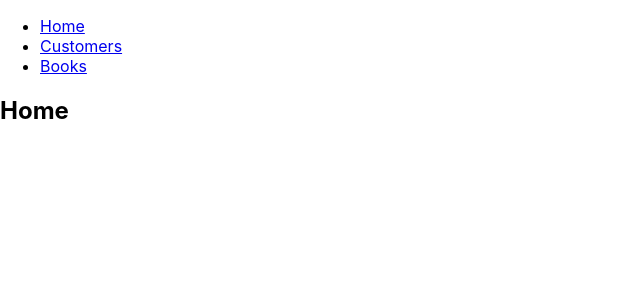
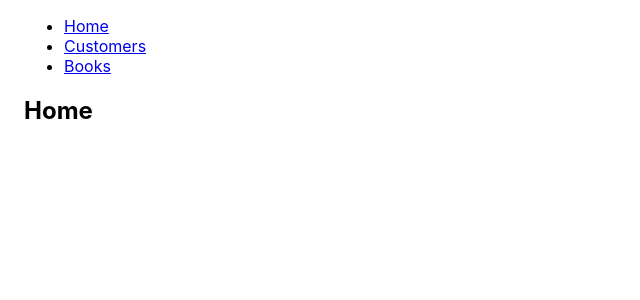
Before and after one commit to way2datta/react-playground, a React (Create React App) app in the folder movie-rental-simple/: page / in a window 1280 px wide. Shown: the top 300 px of the page, without its empty margins (0-640 px from the left). Built offline with nearby package versions, Linux system fonts and the light colour scheme.

Commit message:
Added material ui

```diff
--- a/movie-rental-simple/package.json
+++ b/movie-rental-simple/package.json
@@ -3,6 +3,8 @@
   "version": "0.1.0",
   "private": true,
   "dependencies": {
+    "@material-ui/core": "^4.4.3",
+    "@material-ui/icons": "^4.4.3",
     "axios": "^0.19.0",
     "react": "^16.9.0",
     "react-dom": "^16.9.0",
--- a/movie-rental-simple/public/index.html
+++ b/movie-rental-simple/public/index.html
@@ -3,7 +3,7 @@
   <head>
     <meta charset="utf-8" />
     <link rel="shortcut icon" href="%PUBLIC_URL%/favicon.ico" />
-    <meta name="viewport" content="width=device-width, initial-scale=1" />
+    <meta name="viewport" content="minimum-scale=1, initial-scale=1, width=device-width, shrink-to-fit=no" />
     <meta name="theme-color" content="#000000" />
     <meta
       name="description"
--- a/movie-rental-simple/src/App.js
+++ b/movie-rental-simple/src/App.js
@@ -4,17 +4,18 @@ import { Home } from "./Home";
 import { CustomersListing } from "./CustomersListing";
 import { BooksListing } from "./BooksListing";
 import { Header } from "./Header";
+import Container from '@material-ui/core/Container';
 
 export default class App extends React.Component {
   render() {
     return (
       <Router>
-        <div>
+        <Container fixed>
           <Header />
           <Route exact path="/" component={Home} />
           <Route path="/customers" component={CustomersListing} />
           <Route path="/books" component={BooksListing} />
-        </div>
+        </Container>
       </Router>
     );
   }
```
